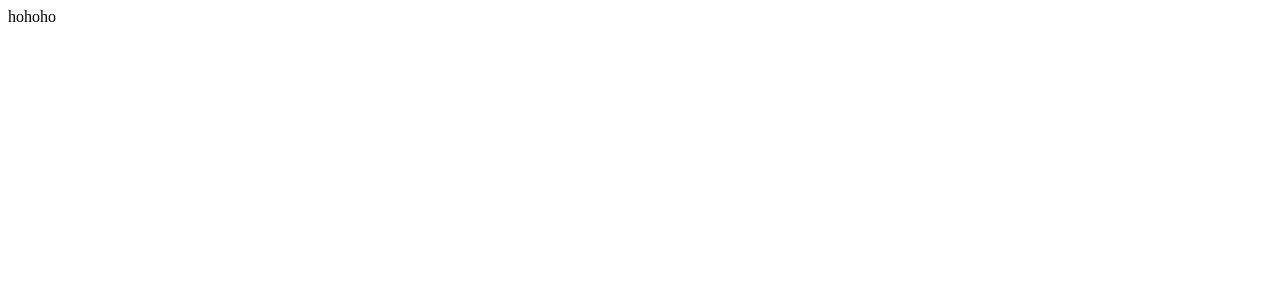
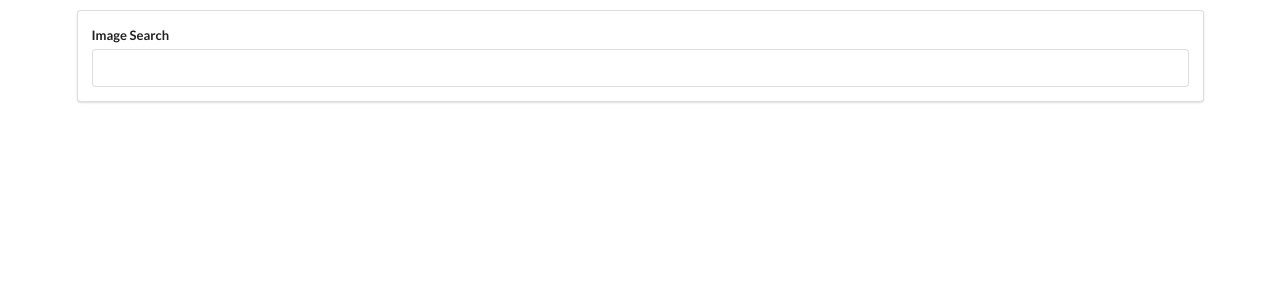
Before and after one commit to MariyaLcs/pics-filter, a React (Create React App) app: page / in a window 1280 px wide. Shown: the top 300 px of the page. Built offline with nearby package versions, Linux system fonts and the light colour scheme.

Commit message:
add SearchBar component and form styling

```diff
--- a/public/index.html
+++ b/public/index.html
@@ -2,42 +2,20 @@
 <html lang="en">
   <head>
     <meta charset="utf-8" />
-    <link rel="icon" href="%PUBLIC_URL%/favicon.ico" />
     <meta name="viewport" content="width=device-width, initial-scale=1" />
     <meta name="theme-color" content="#000000" />
     <meta
       name="description"
       content="Web site created using create-react-app"
     />
-    <link rel="apple-touch-icon" href="%PUBLIC_URL%/logo192.png" />
-    <!--
-      manifest.json provides metadata used when your web app is installed on a
-      user's mobile device or desktop. See https://developers.google.com/web/fundamentals/web-app-manifest/
-    -->
-    <link rel="manifest" href="%PUBLIC_URL%/manifest.json" />
-    <!--
-      Notice the use of %PUBLIC_URL% in the tags above.
-      It will be replaced with the URL of the `public` folder during the build.
-      Only files inside the `public` folder can be referenced from the HTML.
+    <link
+      rel="stylesheet"
+      href="https://cdnjs.cloudflare.com/ajax/libs/semantic-ui/2.4.1/semantic.min.css"
+    />
 
-      Unlike "/favicon.ico" or "favicon.ico", "%PUBLIC_URL%/favicon.ico" will
-      work correctly both with client-side routing and a non-root public URL.
-      Learn how to configure a non-root public URL by running `npm run build`.
-    -->
-    <title>React App</title>
+    <title>Pics Filter</title>
   </head>
   <body>
-    <noscript>You need to enable JavaScript to run this app.</noscript>
     <div id="root"></div>
-    <!--
-      This HTML file is a template.
-      If you open it directly in the browser, you will see an empty page.
-
-      You can add webfonts, meta tags, or analytics to this file.
-      The build step will place the bundled scripts into the <body> tag.
-
-      To begin the development, run `npm start` or `yarn start`.
-      To create a production bundle, use `npm run build` or `yarn build`.
-    -->
   </body>
 </html>
--- a/src/App.js
+++ b/src/App.js
@@ -1,8 +1,13 @@
 import React from "react";
+import SearchBar from "./SearchBar";
 
 class App extends React.Component {
   render() {
-    return <div>hohoho</div>;
+    return (
+      <div className="ui container" style={{ marginTop: "10px" }}>
+        <SearchBar />
+      </div>
+    );
   }
 }
 
--- /dev/null
+++ b/src/SearchBar.js
@@ -0,0 +1,18 @@
+import React from "react";
+
+class SearchBar extends React.Component {
+  render() {
+    return (
+      <div className="ui segment">
+        <form className="ui form">
+          <div className="field">
+            <label htmlFor="">Image Search</label>
+            <input type="text" name="" id="" />
+          </div>
+        </form>
+      </div>
+    );
+  }
+}
+
+export default SearchBar;
```
Also changed, not shown: 1 other file (tests, documents, lock files or other folders).
